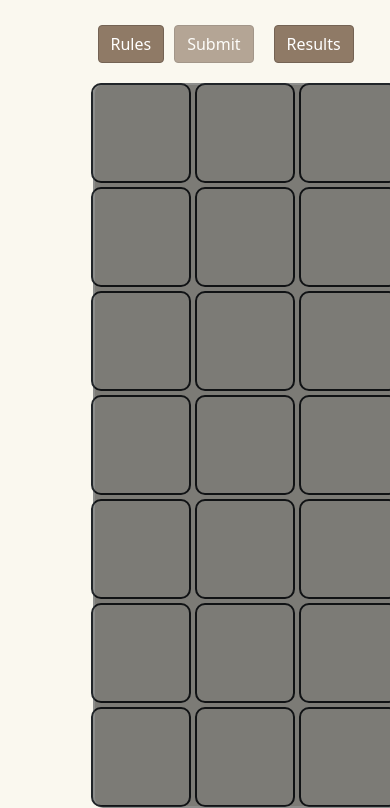
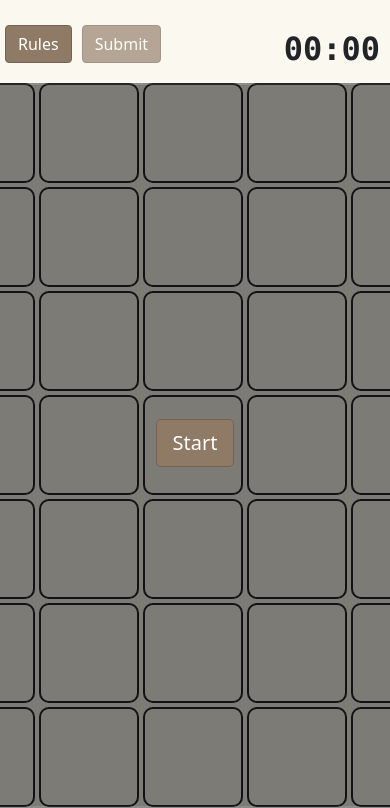
Before and after one commit to CodeWithTheDoctor/cits3403-project, a Flask app: page / in a window 390 px wide; the page is wider, and only the part inside the window is pictured. Shown: the part 56-864 px from the top of that part. Run offline with Flask 2, Linux system fonts and the light colour scheme; a user stored in the database is signed in.

Commit message:
responsive design

```diff
--- a/app/static/style.css
+++ b/app/static/style.css
@@ -97,9 +97,8 @@
 /*
  * Game page
  */
-.game-container {
+#game-container {
   margin-top: 25px;
-  margin-left: 22%;
   width: 725px;
 }
 
@@ -113,10 +112,9 @@
   padding-inline: 5px;
 }
 
-/*
 #results-container {
   display: none;
-} */
+}
 
 /*
  * Modals
@@ -124,10 +122,6 @@
 
 .modal-content {
   background-color: #faf8ef
-}
-
-#modal-time {
-  justify-content: center;
 }
 
 /*
--- a/app/templates/index.html
+++ b/app/templates/index.html
@@ -39,19 +39,21 @@
           <div class="modal-content">
 
             <div class="modal-header">
-              <h3>`Puzzle Solved in - `</h3>
+              <h3>Puzzle Solved in -&nbsp</h3>
               <div id="modal-time"></div>
               <h3>!</h3>
               <button type="button" class="btn-close" data-bs-dismiss="modal" aria-label="Close"></button>
             </div>
 
             <div class="modal-body">
-              <div class="d-inline-flex">
+              <div class="row">
                 <!-- leaderboard -->
-                <div></div>
-
-                <div>
-
+                <div class="col-md-6">
+                  Left
+                </div>
+                <div class="col-md-6">
+                  Right
+                </div>
               </div>
               </div>
 
@@ -63,10 +65,12 @@
 
 
 <!-- main container  -->
-<div class="game-container">
+<div class="justify-content-center">
+  <div class="d-flex justify-content-center">
+    <div class="d-flex justify-content-between" id="game-container">
+      <div class="d-flex flex-row mb-3">
 
-  <div class="d-flex justify-content-between">
-    <div class="d-flex flex-row mb-3">
+        <!-- button row -->
         <div class="flex-container">
           <!-- Button trigger modal -->
           <button type="button" class="btn btn-primary" data-bs-toggle="modal" data-bs-target="#rules-modal">
@@ -92,7 +96,9 @@
         <label id="minutes">00</label>:<label id="seconds">00</label>
       </div>
     </div>
+  </div>
 
+  <!-- grid row -->
   <div class="d-flex justify-content-center">
     <!-- grid -->
     <div id="grid-box" class="grid-wrapper"></div>
```
Lines whose indentation alone changed are shown as unchanged.
